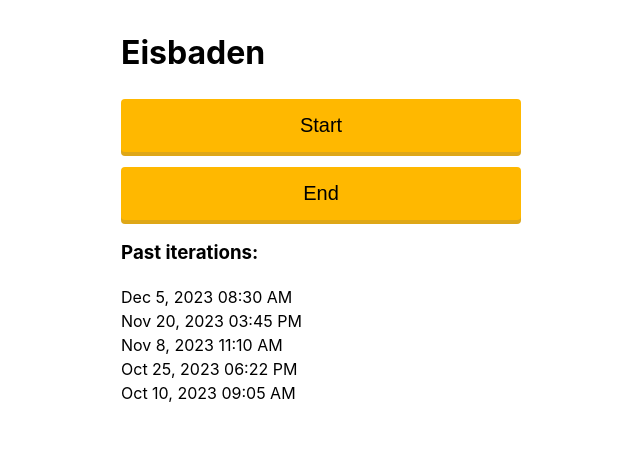
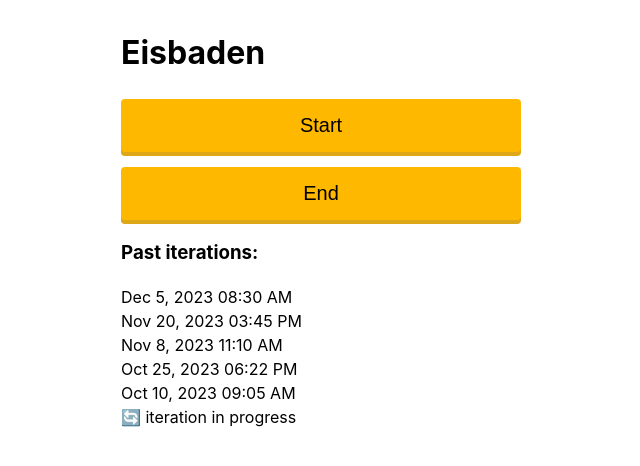
Before and after one commit to Malwine/routines, a React (Vite) app: page /routines/Eisbaden in a window 1280 px wide. Both pictures are taken after a click on the button "Start". Shown: the top 466 px of the page, without its empty margins (319-959 px from the left). Built offline with nearby package versions, Linux system fonts and the light colour scheme.

Commit message:
Use component state to show iteration after it is finished

```diff
--- a/src/routes/Routine.tsx
+++ b/src/routes/Routine.tsx
@@ -1,3 +1,4 @@
+import { useState } from 'react';
 import { useLoaderData } from 'react-router-dom';
 import type { Params } from "react-router-dom";
 import Button from '../components/Button';
@@ -21,46 +22,50 @@ export async function loader({ params }: {params: Params}) {
 
 const Routine = () => {
   const routine = useLoaderData() as RoutineData;
+  const [iterations, setIterations] = useState<Iteration[]>(routine.iterations || []);
 
-
-  const handleOnStart = (routine: RoutineData) => {
-    if(routine.iterations) {
-      let runningRoutine = routine.iterations.find(iteration => iteration.running) || false;
+  const handleOnStart = () => {
+    let runningRoutine = iterations.find(iteration => iteration.running) || false;
 
     if (!runningRoutine) {
       let currentDate = new Date();
       let newRoutine = {"start": currentDate.toISOString(), "running": true};
-        routine.iterations.push(newRoutine)
-
-      }
-      console.log("start clicked", routine.iterations)
+      setIterations([...iterations, newRoutine]);
     }
   };
 
-  const handleOnEnd = (routine: RoutineData) => {
-    if(routine.iterations) {
-      let runningRoutine = routine.iterations.find(iteration => iteration.running) || false;
+  const handleOnEnd = () => {
+    let runningRoutine = iterations.find(iteration => iteration.running) || false;
 
     if (runningRoutine) {
       runningRoutine.running = false;
       let currentDate = new Date();
       runningRoutine.end = currentDate.toISOString();
-      }
-      console.log("end clicked", routine.iterations)
+      setIterations([...iterations]);
     }
   };
+
+  const isRunning = () => {
+    if (iterations.find(iteration => iteration.running)) {
+      return (
+        <div>🔄 iteration in progress</div>
+      );
+    }
+  }
 
   return (
     <div>
       <h1>{ routine.name }</h1>
-        <Button onClick={() => handleOnStart(routine)}>Start</Button>
-        <Button onClick={() => handleOnEnd(routine)}>End</Button>
+        <Button onClick={handleOnStart}>Start</Button>
+        <Button onClick={handleOnEnd}>End</Button>
 
       <h3>Past iterations:</h3>
 
-      {routine.iterations && routine.iterations.map( (iteration, index) => {
+
+      {iterations && iterations.filter(iteration => iteration.end).map( (iteration, index) => {
         return (<div key={index}>{ formatDate(iteration.start) }</div>)
       })}
+      {iterations && isRunning()}
     </div>
   );
 };
```
Lines whose indentation alone changed are shown as unchanged.
